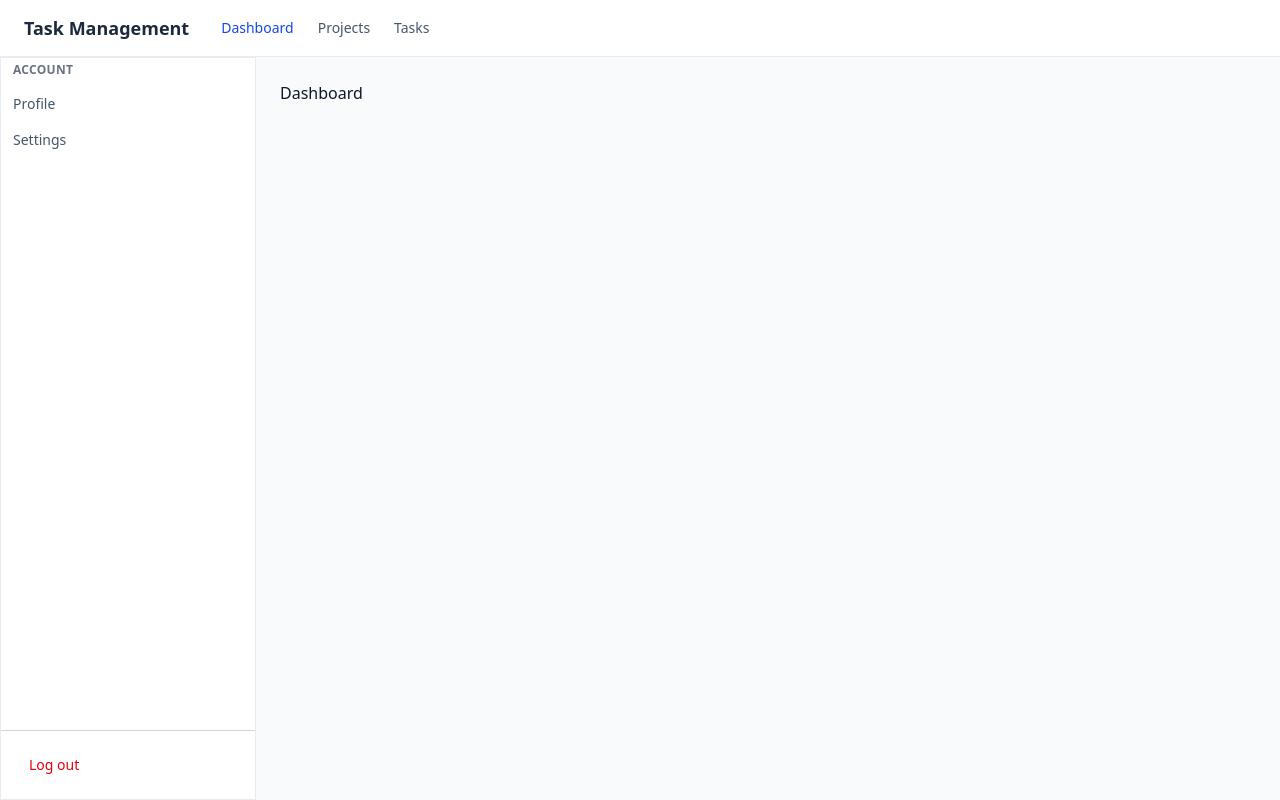
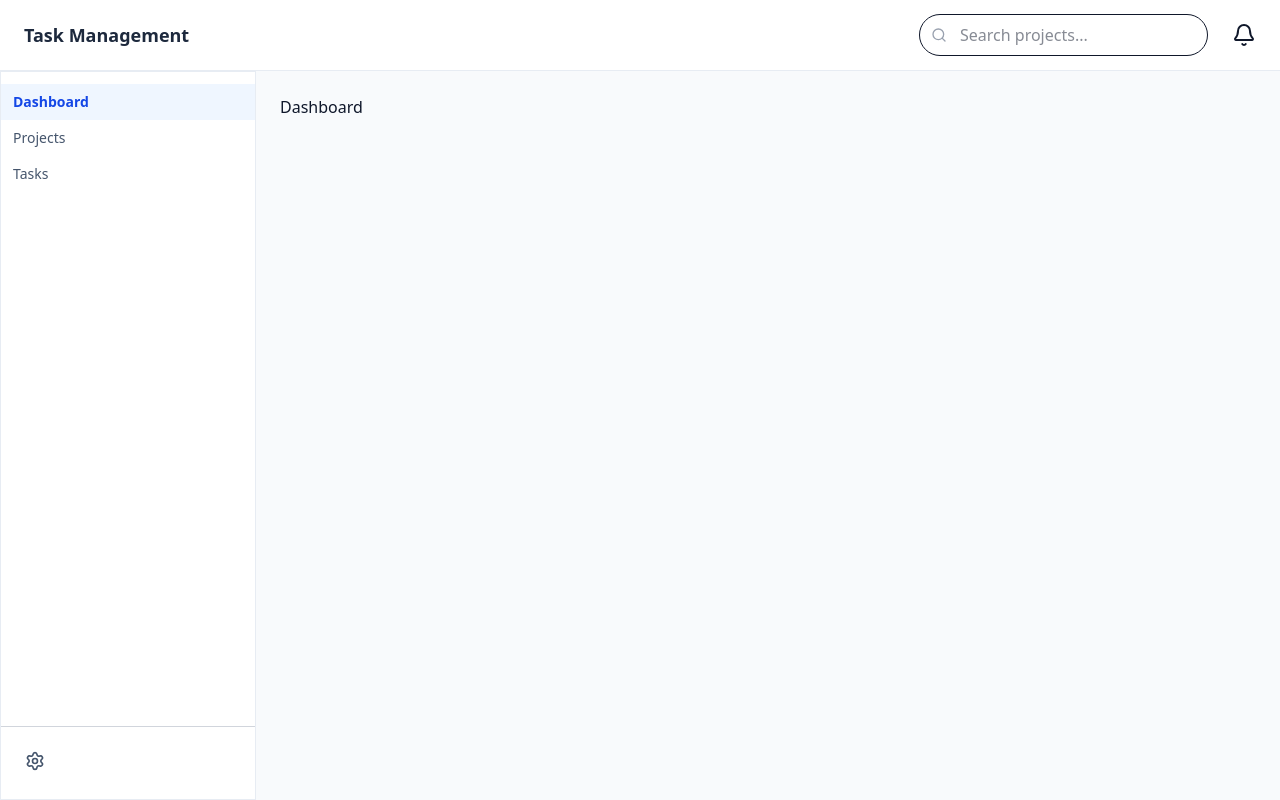
Before and after one commit to 1nonlybrucee/task-management, a React app: page / in a window 1280 px wide. Built offline with nearby package versions, Linux system fonts and the light colour scheme; the HTML template or start-up script is replaced by a standard one.

Commit message:
feat: add settings button component, forgot password page, and update layout navigation

```diff
--- a/package.json
+++ b/package.json
@@ -13,6 +13,7 @@
     "@tailwindcss/vite": "^4.3.3",
     "clsx": "^2.1.1",
     "date-fns": "^4.4.0",
+    "lucide-react": "^1.28.0",
     "react": "^19.2.7",
     "react-dom": "^19.2.7",
     "react-icons": "^5.7.0",
--- a/src/App.tsx
+++ b/src/App.tsx
@@ -8,6 +8,7 @@ import SettingsPage from "./pages/SettingsPage";
 import ProfilePage from "./pages/ProfilePage";
 import NotFoundPage from "./pages/NotFoundPage";
 import MainLayout from "./layouts/MainLayout";
+import ForgotPasswordPage from "./pages/ForgotPasswordPage";
 
 export default function App() {
   return (
@@ -15,6 +16,7 @@ export default function App() {
       <Route path="/login" element={<LoginPage />} />
       <Route path="/register" element={<RegisterPage />} />
       <Route path="*" element={<NotFoundPage />} />
+      <Route path="forgot-password" element={<ForgotPasswordPage />} />
       <Route path="/" element={<MainLayout />}>
         <Route index element={<DashboardPage />} />
         <Route path="projects" element={<ProjectsPage />} />
--- /dev/null
+++ b/src/components/SettingsButton.tsx
@@ -0,0 +1,45 @@
+import { useState } from "react";
+import { NavLink } from "react-router-dom";
+import { Settings } from "lucide-react";
+import clsx from "clsx";
+
+export default function SettingsButton() {
+  const [isSettingsOpen, setIsSettingsOpen] = useState(false);
+  return (
+    <div className="relative">
+      {isSettingsOpen && (
+        <div className="absolute bottom-full mb-2 w-full bg-white border border-slate-200 shadow-lg rounded-lg">
+          <NavLink
+            to={"/profile"}
+            className={
+              "w-full flex items-center px-3 py-2 text-sm font-medium text-slate-600 rounded-lg hover:bg-gray-100 transition-colors"
+            }
+            onClick={() => setIsSettingsOpen(!isSettingsOpen)}
+          >
+            Profile
+          </NavLink>
+          <NavLink
+            to={"/login"}
+            className={
+              "w-full flex items-center px-3 py-2 text-sm font-medium text-red-600 rounded-lg hover:bg-red-50 transition-colors"
+            }
+            onClick={() => setIsSettingsOpen(!isSettingsOpen)}
+          >
+            Log out
+          </NavLink>
+        </div>
+      )}
+      <button
+        type="button"
+        onClick={() => setIsSettingsOpen(!isSettingsOpen)}
+        className="p-2 mb-1 text-slate-600 hover:text-slate-900 hover:bg-slate-100 rounded-lg transition-all duration-150 hover:-translate-y-0.5 active:translate-y-0 active:scale-95 flex items-center justify-center"
+      >
+        <Settings
+          className={clsx("w-5 h-5 transition-transform duration-300", {
+            "rotate-90": isSettingsOpen,
+          })}
+        />
+      </button>
+    </div>
+  );
+}
--- a/src/layouts/Navbar.tsx
+++ b/src/layouts/Navbar.tsx
@@ -1,27 +1,25 @@
-import clsx from "clsx";
-import { NavLink, type NavLinkRenderProps } from "react-router-dom";
+import { Bell, Search } from "lucide-react";
 
 export default function Navbar() {
-  const navLinkClass = ({ isActive }: NavLinkRenderProps) =>
-    clsx("text-sm font-medium transition-colors", {
-      "text-blue-700 ": isActive,
-      "text-slate-600 hover:text-slate-900": !isActive,
-    });
-
   return (
     <header className="bg-white sticky top-0 z-20 w-full border-b border-slate-200/80">
-      <nav className="flex items-center gap-8 px-6 py-3.5">
+      <nav className="flex items-center gap-8 px-6 py-3.5 justify-between">
         <h1 className="font-bold text-lg text-slate-800">Task Management</h1>
         <div className="flex gap-6 items-center">
-          <NavLink to={"/"} className={navLinkClass}>
-            Dashboard
-          </NavLink>
-          <NavLink to={"/projects"} className={navLinkClass}>
-            Projects
-          </NavLink>
-          <NavLink to={"/tasks"} className={navLinkClass}>
-            Tasks
-          </NavLink>
+          <form className="flex items-center justify-center gap-1">
+            <div className="relative w-full">
+              <Search className="absolute left-3 top-1/2 -translate-y-1/2 text-gray-400 w-4 h-4 pointer-events-none" />
+              <input
+                type="text"
+                className="border w-full rounded-full pl-10 pr-4 py-2 focus:outline-none focus:ring-2 focus:ring-blue-500"
+                placeholder="Search projects..."
+              />
+            </div>
+          </form>
+
+          <button>
+            <Bell />
+          </button>
         </div>
       </nav>
     </header>
--- a/src/layouts/Sidebar.tsx
+++ b/src/layouts/Sidebar.tsx
@@ -1,5 +1,6 @@
 import clsx from "clsx";
 import { NavLink, type NavLinkRenderProps } from "react-router-dom";
+import SettingsButton from "../components/SettingsButton";
 
 export default function Sidebar() {
   const linkClass = ({ isActive }: NavLinkRenderProps) =>
@@ -14,25 +15,19 @@ export default function Sidebar() {
   return (
     <aside className="w-64 bg-white border border-slate-200/80 justify-between flex flex-col">
       <div className="flex flex-col ">
-        <span className="font-bold text-xs text-gray-500 tracking-wide px-3 mb-2 mt-1 ">
-          ACCOUNT
-        </span>
-        <NavLink to={"/profile"} className={linkClass}>
-          Profile
+        <span className="font-bold text-xs text-gray-500 tracking-wide px-3 mb-2 mt-1 "></span>
+        <NavLink to={"/"} className={linkClass}>
+          Dashboard
         </NavLink>
-        <NavLink to={"/settings"} className={linkClass}>
-          Settings
+        <NavLink to={"/projects"} className={linkClass}>
+          Projects
+        </NavLink>
+        <NavLink to={"/tasks"} className={linkClass}>
+          Tasks
         </NavLink>
       </div>
       <div className="border-t border-gray-300 p-4">
-        <NavLink
-          to={"/login"}
-          className={
-            "w-full flex items-center px-3 py-2 text-sm font-medium text-red-600 rounded-lg hover:bg-red-50 transition-colors"
-          }
-        >
-          Log out
-        </NavLink>
+        <SettingsButton />
       </div>
     </aside>
   );
--- /dev/null
+++ b/src/pages/ForgotPasswordPage.tsx
@@ -0,0 +1,33 @@
+import { NavLink } from "react-router-dom";
+
+export default function ForgotPasswordPage() {
+  return (
+    <div className="flex items-center justify-center min-h-screen">
+      <form className="flex  flex-col items-center w-full bg-white border border-slate-200 shadow-sm max-w-sm rounded-xl p-6">
+        <div className="flex flex-col items-center mb-4">
+          <h1 className="font-bold text-xl">Password reset</h1>
+          <p className="text-sm text-gray-500">
+            Enter the email address associated with your account.
+          </p>
+        </div>
+
+        <div className="flex flex-col">
+          <label className="text-xs font-semibold">Email</label>
+          <input
+            type="text"
+            placeholder="youremail@example.com"
+            className="border py-1.5 border-slate-400/80 rounded-md  focus:outline-blue-300 px-4"
+          />
+          <NavLink
+            to={"/login"}
+            className={
+              "bg-blue-600 text-white w-full py-2 rounded-full mt-3 hover:bg-blue-700 transition-colors text-sm font-semibold text-center"
+            }
+          >
+            Send reset link
+          </NavLink>
+        </div>
+      </form>
+    </div>
+  );
+}
--- a/src/pages/LoginPage.tsx
+++ b/src/pages/LoginPage.tsx
@@ -14,14 +14,21 @@ export default function LoginPage() {
           </p>
         </div>
         <div className="gap-2 flex flex-col w-full">
-          <label className="text-xs font-semibold px-">Email address</label>
+          <label className="text-xs font-semibold">Email address</label>
           <input
             className={inputClass}
             type="text"
             placeholder="youremail@example.com"
           />
-          <div></div>
-          <label className="text-xs font-semibold px-">Password</label>
+          <div className="flex justify-between items-center">
+            <label className="text-xs font-semibold px-">Password</label>
+            <NavLink
+              to={"/forgot-password"}
+              className={"text-xs text-blue-600 font-medium"}
+            >
+              Forgot password?
+            </NavLink>
+          </div>
           <input
             className={inputClass}
             type="password"
--- a/src/pages/RegisterPage.tsx
+++ b/src/pages/RegisterPage.tsx
@@ -10,18 +10,17 @@ export default function RegisterPage() {
         <div className="mb-6 items-center flex flex-col">
           <h1 className="font-bold text-xl ">Create an ccount</h1>
           <p className="text-xs text-slate-500 font-medium">
-            input your details
+            Enter your details below to get started
           </p>
         </div>
         <div className="gap-2 flex flex-col w-full">
-          <label className="text-xs font-semibold px-">Email address</label>
+          <label className="text-xs font-semibold">Email address</label>
           <input
             className={inputClass}
             type="text"
             placeholder="youremail@example.com"
           />
-          <div></div>
-          <label className="text-xs font-semibold px-">Password</label>
+          <label className="text-xs font-semibold">Password</label>
           <input
             className={inputClass}
             type="password"
```
Also changed, not shown: 1 other file (tests, documents, lock files or other folders).
